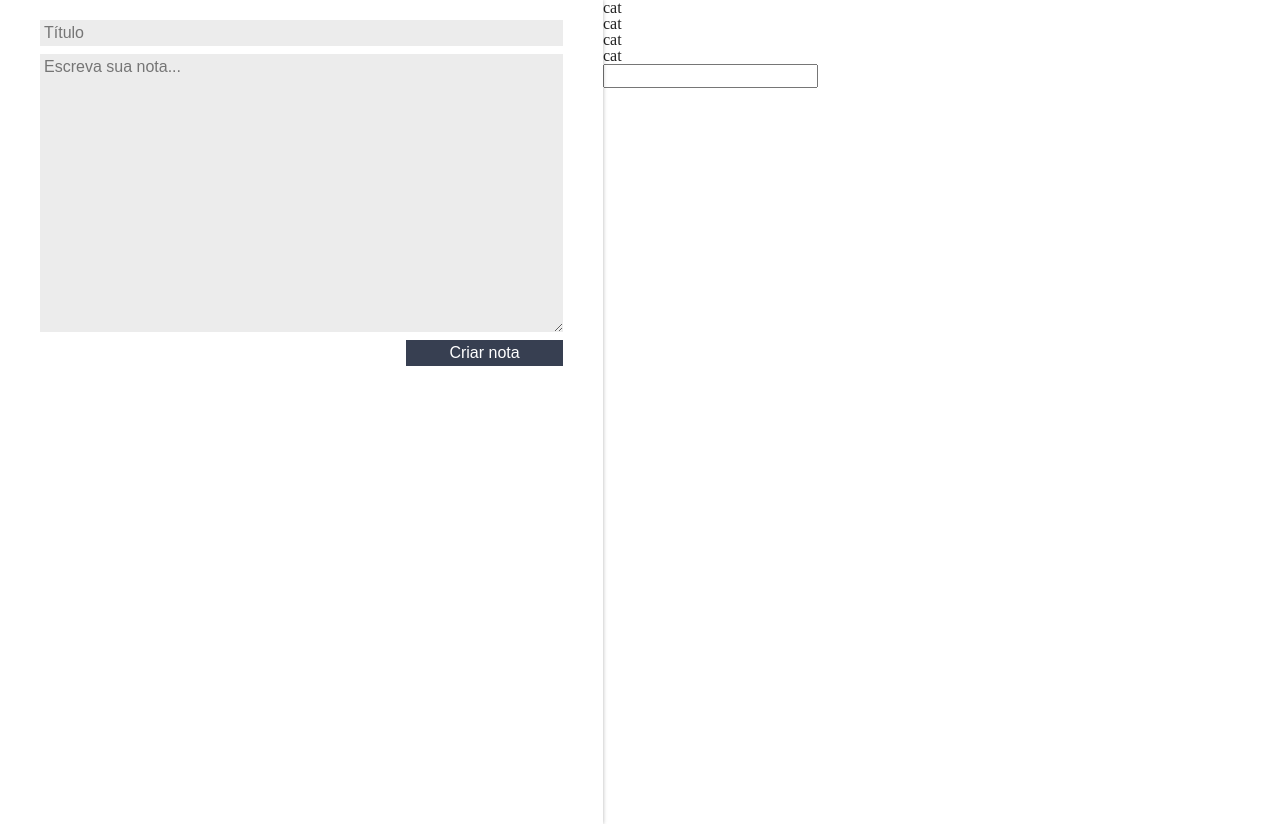
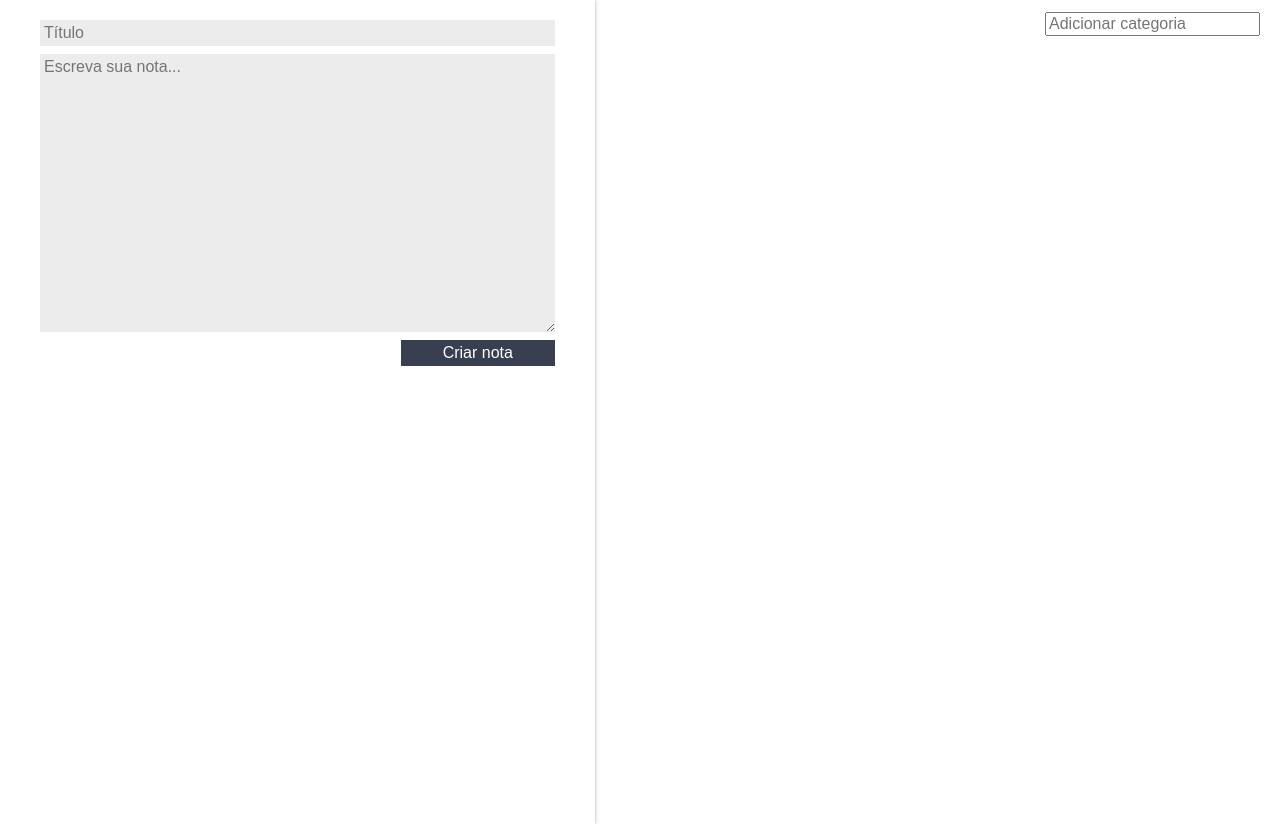
Before and after one commit to Gabrielhidro/react-alura, a React (Create React App) app: page / in a window 1280 px wide. Built offline with nearby package versions, Linux system fonts and the light colour scheme.

Commit message:
Create add categories function

```diff
--- a/src/App.js
+++ b/src/App.js
@@ -10,7 +10,8 @@ export default class App extends Component{
   constructor() {
     super();
     this.state = {
-      notas:[]
+      notas:[],
+      categorias:[],
     };
   }
 
@@ -22,6 +23,12 @@ export default class App extends Component{
       notas:novoArrayNotas
     }
 
+    this.setState(novoEstado)
+  }
+
+  adicionarCategoria(nomeCategoria){
+    const novoArrayCategorias = [...this.state.categorias, nomeCategoria]
+    const novoEstado = {...this.state, categorias:novoArrayCategorias}
     this.setState(novoEstado)
   }
 
@@ -38,7 +45,7 @@ export default class App extends Component{
       <section className="conteudo">
         <FormularioCadastro criarNota={this.criarNota.bind(this)}/>
         <main className="conteudo-principal">
-          <ListaDeCategorias />
+          <ListaDeCategorias adicionarCategoria={this.adicionarCategoria.bind(this)} categorias={this.state.categorias} />
           <ListaDeNotas apagarNota={this.deletarNota.bind(this)} notas={this.state.notas}/>
         </main>
       </section>
--- a/src/components/ListaDeCategorias/ListaDeCategorias.jsx
+++ b/src/components/ListaDeCategorias/ListaDeCategorias.jsx
@@ -1,16 +1,33 @@
 import React, { Component } from "react";
+// import Categorias from "../../dados/Categorias";
+import "./estilo.css";
 
 class ListaDeCategorias extends Component {
+  _handleEventoInput(e) {
+    if (e.key == "Enter") {
+      let valorCategoria = e.target.value;
+      this.props.adicionarCategoria(valorCategoria);
+    }
+  }
+
   render() {
     return (
-      <section>
+      <section className="lista-categorias">
         <ul className="lista-categorias_lista">
-          <li className="lista-categorias_item">cat</li>
-          <li className="lista-categorias_item">cat</li>
-          <li className="lista-categorias_item">cat</li>
-          <li className="lista-categorias_item">cat</li>
+          {this.props.categorias.map((categoria, index) => {
+            return (
+              <li key={index} className="lista-categorias_item">
+                {categoria}
+              </li>
+            );
+          })}
         </ul>
-        <input type="text" name="" id="" />
+        <input
+          type="text"
+          className="lista-categorias_input"
+          placeholder="Adicionar categoria"
+          onKeyUp={this._handleEventoInput.bind(this)}
+        />
       </section>
     );
   }
```
